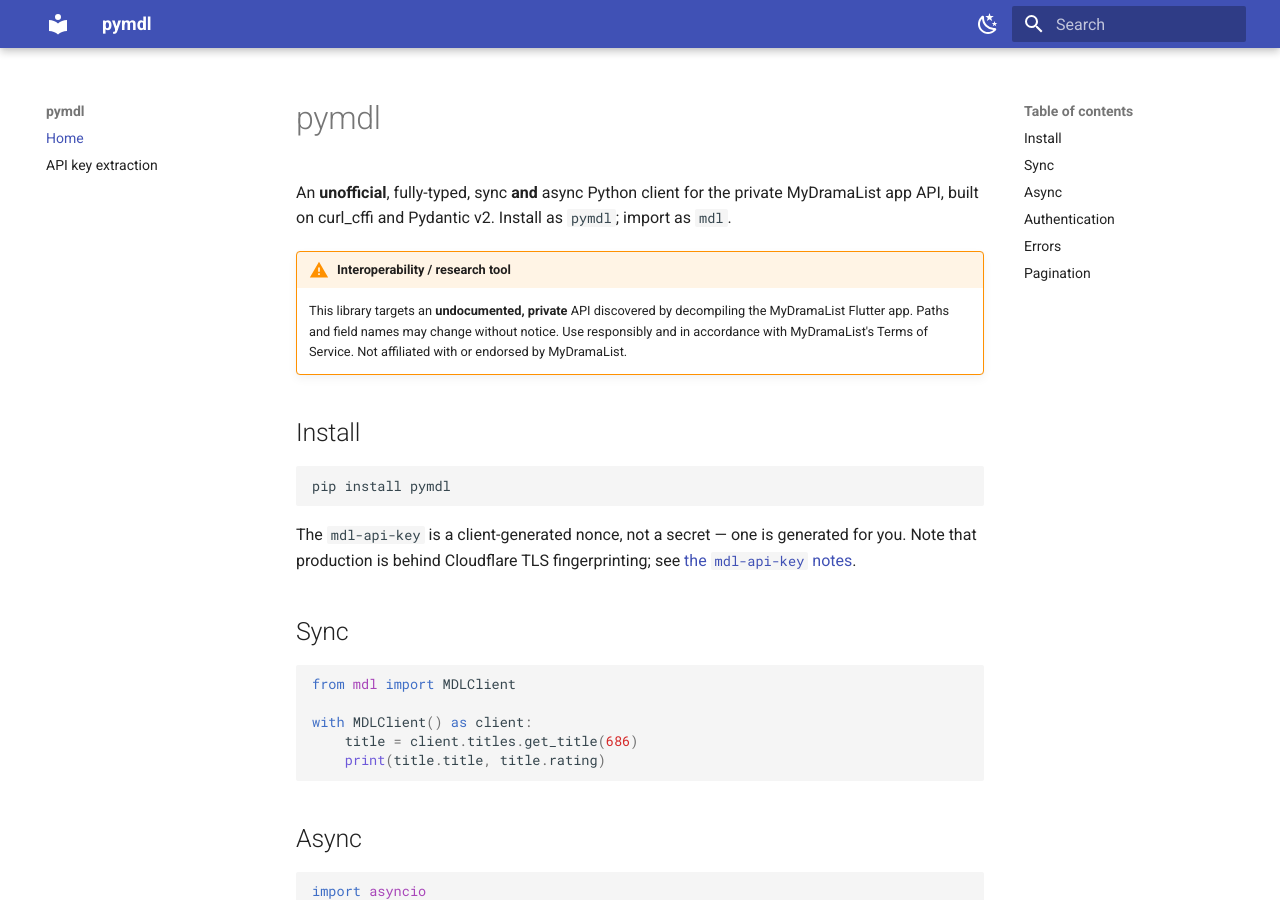
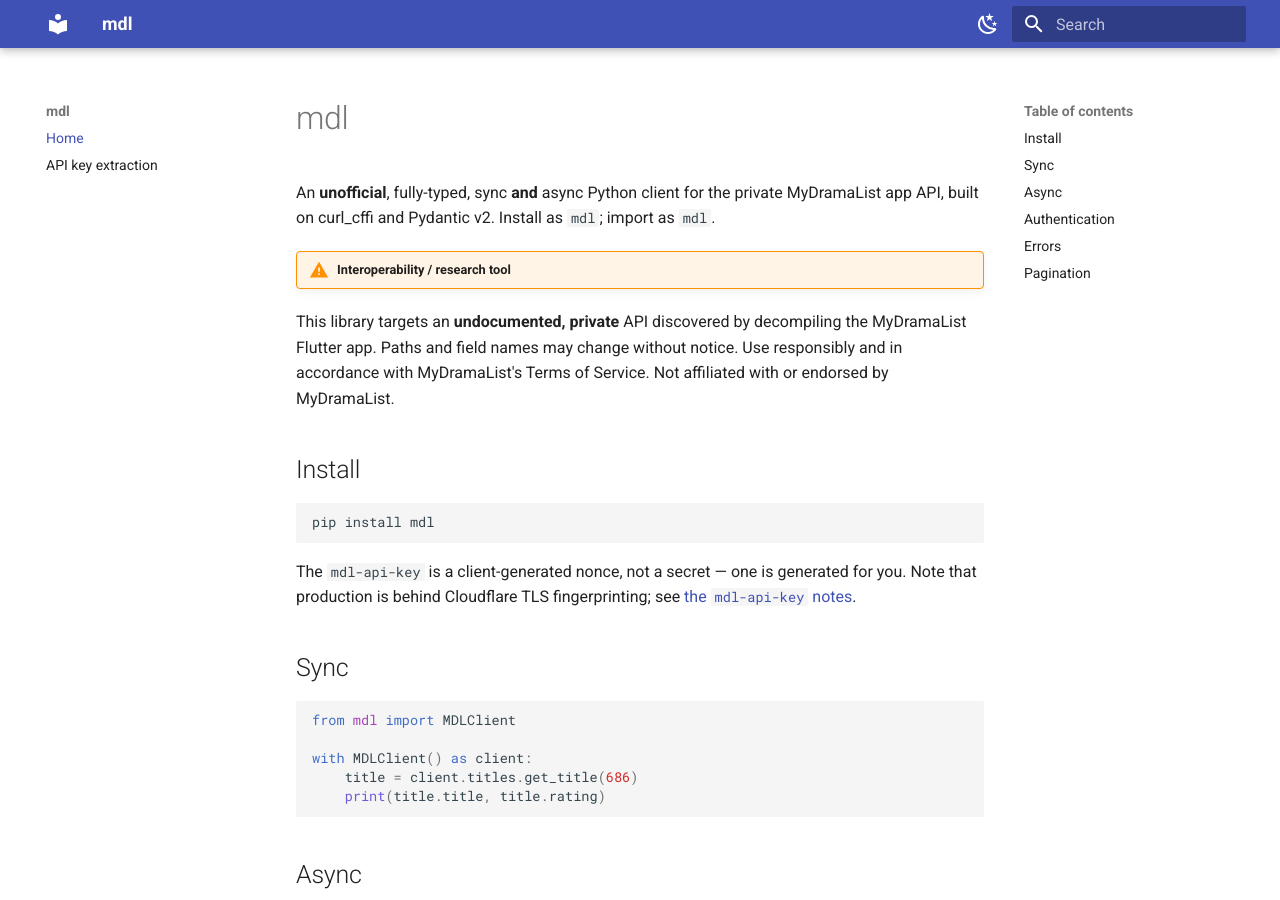
Before and after one commit to danieyal/pymdl, an MkDocs documentation site: the page built from docs/index.md, in a window 1280 px wide and 900 px high. Built offline with MkDocs 1.6.1 and Material for MkDocs 9.7.7, drawn with Linux system fonts in a browser that asks for light colours.

Commit message:
refactor: rename project from pymdl to mdl across documentation and configuration files

````diff
--- a/docs/index.md
+++ b/docs/index.md
@@ -1,19 +1,19 @@
-# pymdl
+# mdl
 
 An **unofficial**, fully-typed, sync **and** async Python client for the private
-MyDramaList app API, built on curl_cffi and Pydantic v2. Install as `pymdl`; import
+MyDramaList app API, built on curl_cffi and Pydantic v2. Install as `mdl`; import
 as `mdl`.
 
 !!! warning "Interoperability / research tool"
-    This library targets an **undocumented, private** API discovered by decompiling the
-    MyDramaList Flutter app. Paths and field names may change without notice. Use
-    responsibly and in accordance with MyDramaList's Terms of Service. Not affiliated with
-    or endorsed by MyDramaList.
+This library targets an **undocumented, private** API discovered by decompiling the
+MyDramaList Flutter app. Paths and field names may change without notice. Use
+responsibly and in accordance with MyDramaList's Terms of Service. Not affiliated with
+or endorsed by MyDramaList.
 
 ## Install
 
 ```bash
-pip install pymdl
+pip install mdl
 ```
 
 The `mdl-api-key` is a client-generated nonce, not a secret — one is generated for you. Note
--- a/mkdocs.yml
+++ b/mkdocs.yml
@@ -1,4 +1,4 @@
-site_name: pymdl
+site_name: mdl
 site_description: Unofficial sync + async Python client for the MyDramaList app API
 theme:
   name: material
--- a/pyproject.toml
+++ b/pyproject.toml
@@ -3,7 +3,7 @@
 build-backend = "hatchling.build"
 
 [project]
-name = "pymdl"
+name = "mdl"
 version = "0.1.0"
 description = "Unofficial fully-typed sync + async Python client for the MyDramaList app API"
 readme = "README.md"
--- a/src/mdl/__init__.py
+++ b/src/mdl/__init__.py
@@ -1,4 +1,4 @@
-"""mdl (pymdl) — a fully-typed sync + async Python client for the MyDramaList app API.
+"""mdl — a fully-typed sync + async Python client for the MyDramaList app API.
 
 Quick start::
 
````
Also changed, not shown: README.md (+21 -21 lines), 1 other file.
